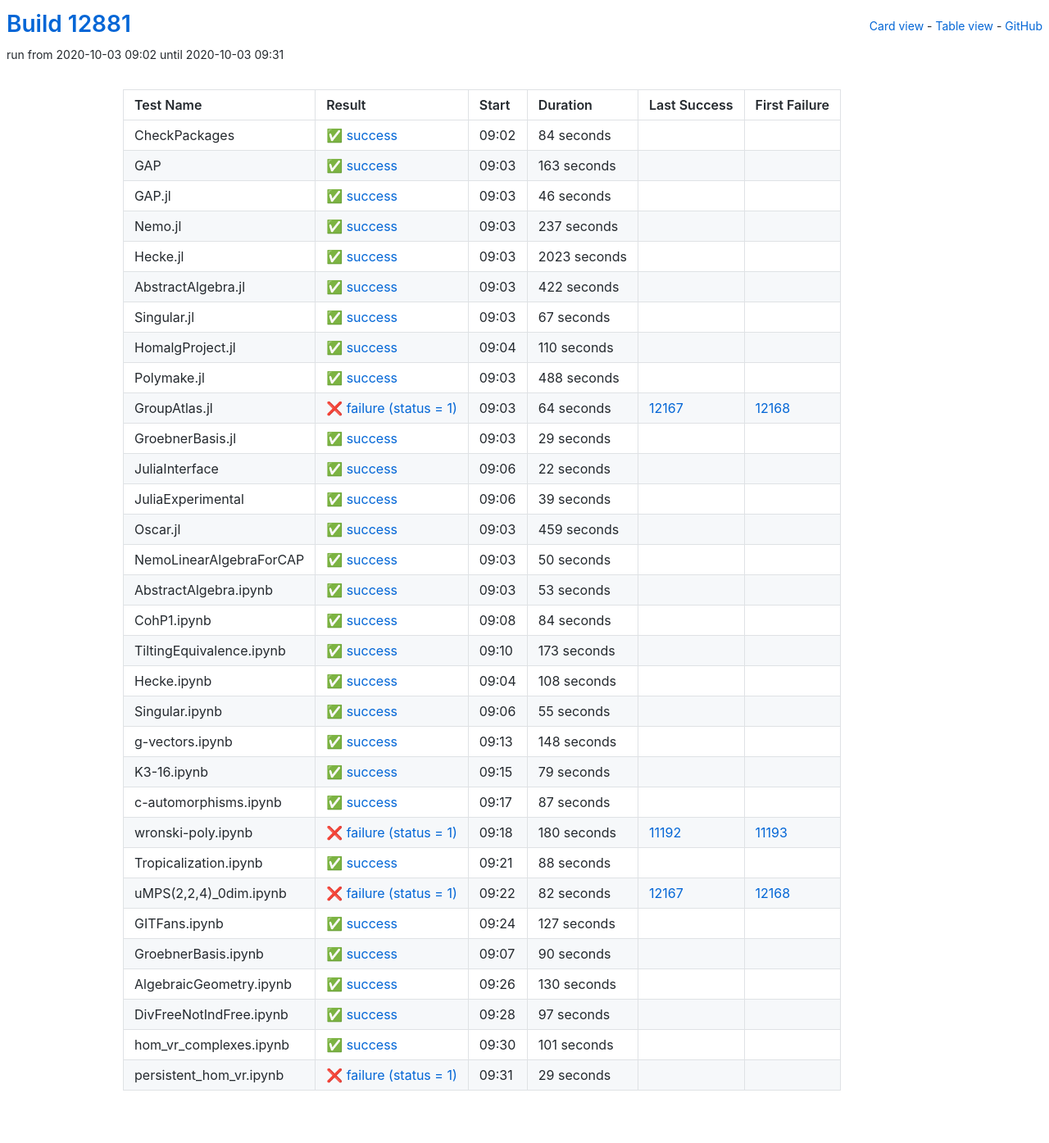
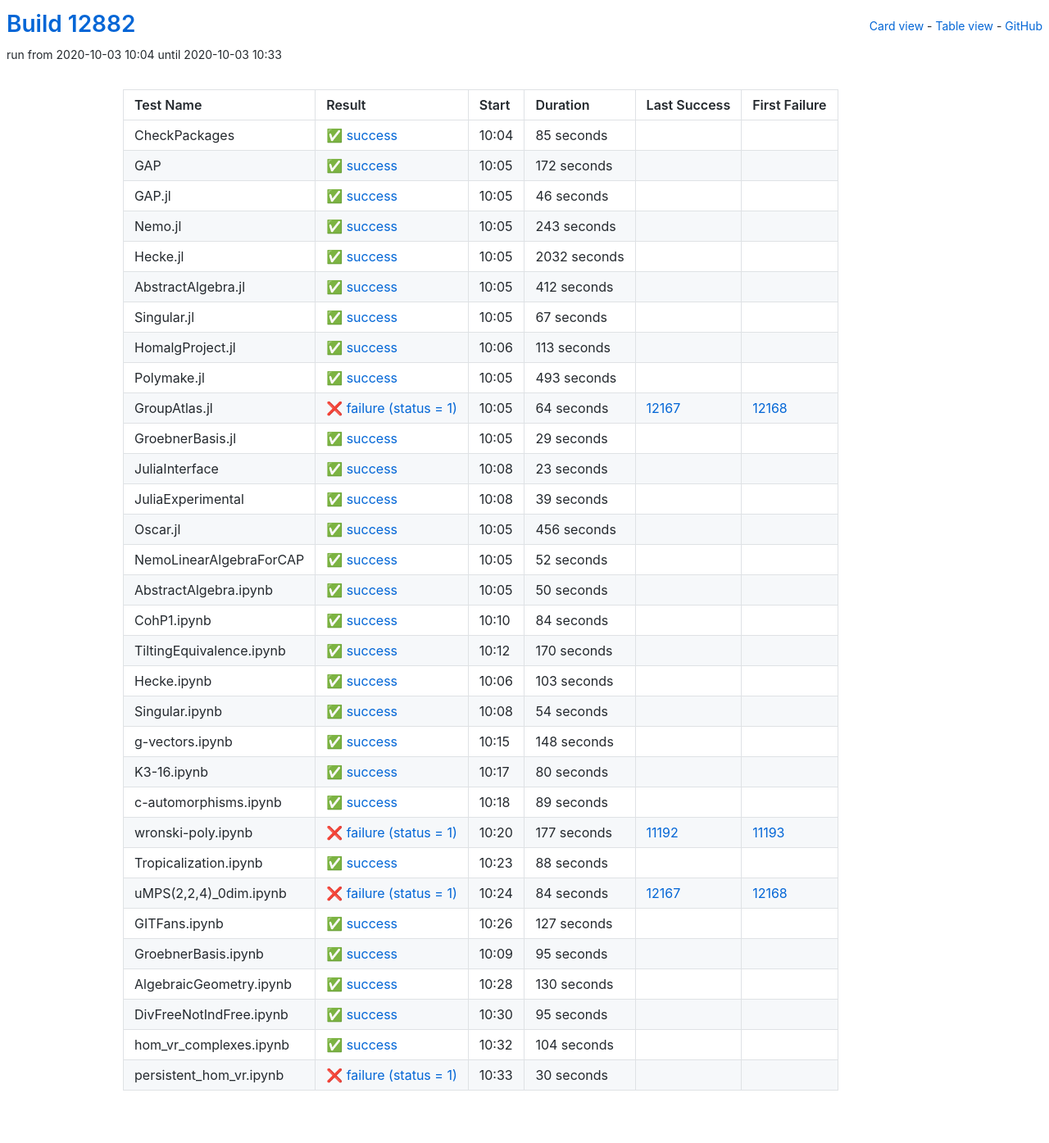
Before and after one commit to oscar-system/oscar-ci-status, a Jekyll site: the page built from table.html, in a window 1280 px wide. Shown: the whole page at 82% size. Built offline with Jekyll 4.4.1, drawn with Linux system fonts in a browser that asks for light colours.

Commit message:
Build #12882

```diff
--- a/_data/ci.yml
+++ b/_data/ci.yml
@@ -1,6 +1,6 @@
 ---
-build: 12881
-build_url: https://oscarci.mathematik.uni-kl.de/job/oscar/12881/
+build: 12882
+build_url: https://oscarci.mathematik.uni-kl.de/job/oscar/12882/
 job: oscar
 organization: oscar-system
 repo: oscar-ci-status
@@ -8,32 +8,32 @@ repourl: https://github.com/oscar-system/oscar-ci-status
 tests:
 - name: CheckPackages
   id: checkpackages
-  log: https://oscarci.mathematik.uni-kl.de/job/oscar/12881/artifact/logs/build-12881/CheckPackages.log
-  start: 2020-10-03 09:02
+  log: https://oscarci.mathematik.uni-kl.de/job/oscar/12882/artifact/logs/build-12882/CheckPackages.log
+  start: 2020-10-03 10:04
   success: true
   exitcode: 0
   status: success
-  duration: 84
+  duration: 85
   last_success: false
   last_success_url:
   first_failure: false
   first_failure_url:
 - name: GAP
   id: gap
-  log: https://oscarci.mathematik.uni-kl.de/job/oscar/12881/artifact/logs/build-12881/GAP.log
-  start: 2020-10-03 09:03
+  log: https://oscarci.mathematik.uni-kl.de/job/oscar/12882/artifact/logs/build-12882/GAP.log
+  start: 2020-10-03 10:05
   success: true
   exitcode: 0
   status: success
-  duration: 163
+  duration: 172
   last_success: false
   last_success_url:
   first_failure: false
   first_failure_url:
 - name: GAP.jl
   id: gap-jl
-  log: https://oscarci.mathematik.uni-kl.de/job/oscar/12881/artifact/logs/build-12881/GAP.jl.log
-  start: 2020-10-03 09:03
+  log: https://oscarci.mathematik.uni-kl.de/job/oscar/12882/artifact/logs/build-12882/GAP.jl.log
+  start: 2020-10-03 10:05
   success: true
   exitcode: 0
   status: success
@@ -44,44 +44,44 @@ tests:
   first_failure_url:
 - name: Nemo.jl
   id: nemo-jl
-  log: https://oscarci.mathematik.uni-kl.de/job/oscar/12881/artifact/logs/build-12881/Nemo.jl.log
-  start: 2020-10-03 09:03
+  log: https://oscarci.mathematik.uni-kl.de/job/oscar/12882/artifact/logs/build-12882/Nemo.jl.log
+  start: 2020-10-03 10:05
   success: true
   exitcode: 0
   status: success
-  duration: 237
+  duration: 243
   last_success: false
   last_success_url:
   first_failure: false
   first_failure_url:
 - name: Hecke.jl
   id: hecke-jl
-  log: https://oscarci.mathematik.uni-kl.de/job/oscar/12881/artifact/logs/build-12881/Hecke.jl.log
-  start: 2020-10-03 09:03
+  log: https://oscarci.mathematik.uni-kl.de/job/oscar/12882/artifact/logs/build-12882/Hecke.jl.log
+  start: 2020-10-03 10:05
   success: true
   exitcode: 0
   status: success
-  duration: 2023
+  duration: 2032
   last_success: false
   last_success_url:
   first_failure: false
   first_failure_url:
 - name: AbstractAlgebra.jl
   id: abstractalgebra-jl
-  log: https://oscarci.mathematik.uni-kl.de/job/oscar/12881/artifact/logs/build-12881/AbstractAlgebra.jl.log
-  start: 2020-10-03 09:03
+  log: https://oscarci.mathematik.uni-kl.de/job/oscar/12882/artifact/logs/build-12882/AbstractAlgebra.jl.log
+  start: 2020-10-03 10:05
   success: true
   exitcode: 0
   status: success
-  duration: 422
+  duration: 412
   last_success: false
   last_success_url:
   first_failure: false
   first_failure_url:
 - name: Singular.jl
   id: singular-jl
-  log: https://oscarci.mathematik.uni-kl.de/job/oscar/12881/artifact/logs/build-12881/Singular.jl.log
-  start: 2020-10-03 09:03
+  log: https://oscarci.mathematik.uni-kl.de/job/oscar/12882/artifact/logs/build-12882/Singular.jl.log
+  start: 2020-10-03 10:05
   success: true
   exitcode: 0
   status: success
@@ -92,32 +92,32 @@ tests:
   first_failure_url:
 - name: HomalgProject.jl
   id: homalgproject-jl
-  log: https://oscarci.mathematik.uni-kl.de/job/oscar/12881/artifact/logs/build-12881/HomalgProject.jl.log
-  start: 2020-10-03 09:04
+  log: https://oscarci.mathematik.uni-kl.de/job/oscar/12882/artifact/logs/build-12882/HomalgProject.jl.log
+  start: 2020-10-03 10:06
   success: true
   exitcode: 0
   status: success
-  duration: 110
+  duration: 113
   last_success: false
   last_success_url:
   first_failure: false
   first_failure_url:
 - name: Polymake.jl
   id: polymake-jl
-  log: https://oscarci.mathematik.uni-kl.de/job/oscar/12881/artifact/logs/build-12881/Polymake.jl.log
-  start: 2020-10-03 09:03
+  log: https://oscarci.mathematik.uni-kl.de/job/oscar/12882/artifact/logs/build-12882/Polymake.jl.log
+  start: 2020-10-03 10:05
   success: true
   exitcode: 0
   status: success
-  duration: 488
+  duration: 493
   last_success: false
   last_success_url:
   first_failure: false
   first_failure_url:
 - name: GroupAtlas.jl
   id: groupatlas-jl
-  log: https://oscarci.mathematik.uni-kl.de/job/oscar/12881/artifact/logs/build-12881/GroupAtlas.jl.log
-  start: 2020-10-03 09:03
+  log: https://oscarci.mathematik.uni-kl.de/job/oscar/12882/artifact/logs/build-12882/GroupAtlas.jl.log
+  start: 2020-10-03 10:05
   success: false
   exitcode: 1
   status: failure
@@ -128,8 +128,8 @@ tests:
   first_failure_url: https://oscarci.mathematik.uni-kl.de/job/oscar/12168/
 - name: GroebnerBasis.jl
   id: groebnerbasis-jl
-  log: https://oscarci.mathematik.uni-kl.de/job/oscar/12881/artifact/logs/build-12881/GroebnerBasis.jl.log
-  start: 2020-10-03 09:03
+  log: https://oscarci.mathematik.uni-kl.de/job/oscar/12882/artifact/logs/build-12882/GroebnerBasis.jl.log
+  start: 2020-10-03 10:05
   success: true
   exitcode: 0
   status: success
@@ -140,20 +140,20 @@ tests:
   first_failure_url:
 - name: JuliaInterface
   id: juliainterface
-  log: https://oscarci.mathematik.uni-kl.de/job/oscar/12881/artifact/logs/build-12881/JuliaInterface.log
-  start: 2020-10-03 09:06
+  log: https://oscarci.mathematik.uni-kl.de/job/oscar/12882/artifact/logs/build-12882/JuliaInterface.log
+  start: 2020-10-03 10:08
   success: true
   exitcode: 0
   status: success
-  duration: 22
+  duration: 23
   last_success: false
   last_success_url:
   first_failure: false
   first_failure_url:
 - name: JuliaExperimental
   id: juliaexperimental
-  log: https://oscarci.mathematik.uni-kl.de/job/oscar/12881/artifact/logs/build-12881/JuliaExperimental.log
-  start: 2020-10-03 09:06
+  log: https://oscarci.mathematik.uni-kl.de/job/oscar/12882/artifact/logs/build-12882/JuliaExperimental.log
+  start: 2020-10-03 10:08
   success: true
   exitcode: 0
   status: success
@@ -164,20 +164,32 @@ tests:
   first_failure_url:
 - name: Oscar.jl
   id: oscar-jl
-  log: https://oscarci.mathematik.uni-kl.de/job/oscar/12881/artifact/logs/build-12881/Oscar.jl.log
-  start: 2020-10-03 09:03
+  log: https://oscarci.mathematik.uni-kl.de/job/oscar/12882/artifact/logs/build-12882/Oscar.jl.log
+  start: 2020-10-03 10:05
   success: true
   exitcode: 0
   status: success
-  duration: 459
+  duration: 456
   last_success: false
   last_success_url:
   first_failure: false
   first_failure_url:
 - name: NemoLinearAlgebraForCAP
   id: nemolinearalgebraforcap
-  log: https://oscarci.mathematik.uni-kl.de/job/oscar/12881/artifact/logs/build-12881/NemoLinearAlgebraForCAP.log
-  start: 2020-10-03 09:03
+  log: https://oscarci.mathematik.uni-kl.de/job/oscar/12882/artifact/logs/build-12882/NemoLinearAlgebraForCAP.log
+  start: 2020-10-03 10:05
+  success: true
+  exitcode: 0
+  status: success
+  duration: 52
+  last_success: false
+  last_success_url:
+  first_failure: false
+  first_failure_url:
+- name: AbstractAlgebra.ipynb
+  id: abstractalgebra-ipynb
+  log: https://oscarci.mathematik.uni-kl.de/job/oscar/12882/artifact/logs/build-12882/AbstractAlgebra.ipynb.log
+  start: 2020-10-03 10:05
   success: true
   exitcode: 0
   status: success
@@ -186,22 +198,10 @@ tests:
   last_success_url:
   first_failure: false
   first_failure_url:
-- name: AbstractAlgebra.ipynb
-  id: abstractalgebra-ipynb
-  log: https://oscarci.mathematik.uni-kl.de/job/oscar/12881/artifact/logs/build-12881/AbstractAlgebra.ipynb.log
-  start: 2020-10-03 09:03
-  success: true
-  exitcode: 0
-  status: success
-  duration: 53
-  last_success: false
-  last_success_url:
-  first_failure: false
-  first_failure_url:
 - name: CohP1.ipynb
   id: cohp1-ipynb
-  log: https://oscarci.mathematik.uni-kl.de/job/oscar/12881/artifact/logs/build-12881/CohP1.ipynb.log
-  start: 2020-10-03 09:08
+  log: https://oscarci.mathematik.uni-kl.de/job/oscar/12882/artifact/logs/build-12882/CohP1.ipynb.log
+  start: 2020-10-03 10:10
   success: true
   exitcode: 0
   status: success
@@ -212,44 +212,44 @@ tests:
   first_failure_url:
 - name: TiltingEquivalence.ipynb
   id: tiltingequivalence-ipynb
-  log: https://oscarci.mathematik.uni-kl.de/job/oscar/12881/artifact/logs/build-12881/TiltingEquivalence.ipynb.log
-  start: 2020-10-03 09:10
+  log: https://oscarci.mathematik.uni-kl.de/job/oscar/12882/artifact/logs/build-12882/TiltingEquivalence.ipynb.log
+  start: 2020-10-03 10:12
   success: true
   exitcode: 0
   status: success
-  duration: 173
+  duration: 170
   last_success: false
   last_success_url:
   first_failure: false
   first_failure_url:
 - name: Hecke.ipynb
   id: hecke-ipynb
-  log: https://oscarci.mathematik.uni-kl.de/job/oscar/12881/artifact/logs/build-12881/Hecke.ipynb.log
-  start: 2020-10-03 09:04
+  log: https://oscarci.mathematik.uni-kl.de/job/oscar/12882/artifact/logs/build-12882/Hecke.ipynb.log
+  start: 2020-10-03 10:06
   success: true
   exitcode: 0
   status: success
-  duration: 108
+  duration: 103
   last_success: false
   last_success_url:
   first_failure: false
   first_failure_url:
 - name: Singular.ipynb
   id: singular-ipynb
-  log: https://oscarci.mathematik.uni-kl.de/job/oscar/12881/artifact/logs/build-12881/Singular.ipynb.log
-  start: 2020-10-03 09:06
+  log: https://oscarci.mathematik.uni-kl.de/job/oscar/12882/artifact/logs/build-12882/Singular.ipynb.log
+  start: 2020-10-03 10:08
   success: true
   exitcode: 0
   status: success
-  duration: 55
+  duration: 54
   last_success: false
   last_success_url:
   first_failure: false
   first_failure_url:
 - name: g-vectors.ipynb
   id: g-vectors-ipynb
-  log: https://oscarci.mathematik.uni-kl.de/job/oscar/12881/artifact/logs/build-12881/g-vectors.ipynb.log
-  start: 2020-10-03 09:13
+  log: https://oscarci.mathematik.uni-kl.de/job/oscar/12882/artifact/logs/build-12882/g-vectors.ipynb.log
+  start: 2020-10-03 10:15
   success: true
   exitcode: 0
   status: success
@@ -260,44 +260,44 @@ tests:
   first_failure_url:
 - name: K3-16.ipynb
   id: k3-16-ipynb
-  log: https://oscarci.mathematik.uni-kl.de/job/oscar/12881/artifact/logs/build-12881/K3-16.ipynb.log
-  start: 2020-10-03 09:15
+  log: https://oscarci.mathematik.uni-kl.de/job/oscar/12882/artifact/logs/build-12882/K3-16.ipynb.log
+  start: 2020-10-03 10:17
   success: true
   exitcode: 0
   status: success
-  duration: 79
+  duration: 80
   last_success: false
   last_success_url:
   first_failure: false
   first_failure_url:
 - name: c-automorphisms.ipynb
   id: c-automorphisms-ipynb
-  log: https://oscarci.mathematik.uni-kl.de/job/oscar/12881/artifact/logs/build-12881/c-automorphisms.ipynb.log
-  start: 2020-10-03 09:17
+  log: https://oscarci.mathematik.uni-kl.de/job/oscar/12882/artifact/logs/build-12882/c-automorphisms.ipynb.log
+  start: 2020-10-03 10:18
   success: true
   exitcode: 0
   status: success
-  duration: 87
+  duration: 89
   last_success: false
   last_success_url:
   first_failure: false
   first_failure_url:
 - name: wronski-poly.ipynb
   id: wronski-poly-ipynb
-  log: https://oscarci.mathematik.uni-kl.de/job/oscar/12881/artifact/logs/build-12881/wronski-poly.ipynb.log
-  start: 2020-10-03 09:18
+  log: https://oscarci.mathematik.uni-kl.de/job/oscar/12882/artifact/logs/build-12882/wronski-poly.ipynb.log
+  start: 2020-10-03 10:20
   success: false
   exitcode: 1
   status: failure
-  duration: 180
+  duration: 177
   last_success: 11192
   last_success_url: https://oscarci.mathematik.uni-kl.de/job/oscar/11192/
   first_failure: 11193
   first_failure_url: https://oscarci.mathematik.uni-kl.de/job/oscar/11193/
 - name: Tropicalization.ipynb
   id: tropicalization-ipynb
-  log: https://oscarci.mathematik.uni-kl.de/job/oscar/12881/artifact/logs/build-12881/Tropicalization.ipynb.log
-  start: 2020-10-03 09:21
+  log: https://oscarci.mathematik.uni-kl.de/job/oscar/12882/artifact/logs/build-12882/Tropicalization.ipynb.log
+  start: 2020-10-03 10:23
   success: true
   exitcode: 0
   status: success
@@ -308,20 +308,20 @@ tests:
   first_failure_url:
 - name: uMPS(2,2,4)_0dim.ipynb
   id: umps-2-2-4-0dim-ipynb
-  log: https://oscarci.mathematik.uni-kl.de/job/oscar/12881/artifact/logs/build-12881/uMPS-2-2-4-_0dim.ipynb.log
-  start: 2020-10-03 09:22
+  log: https://oscarci.mathematik.uni-kl.de/job/oscar/12882/artifact/logs/build-12882/uMPS-2-2-4-_0dim.ipynb.log
+  start: 2020-10-03 10:24
   success: false
   exitcode: 1
   status: failure
-  duration: 82
+  duration: 84
   last_success: 12167
   last_success_url: https://oscarci.mathematik.uni-kl.de/job/oscar/12167/
   first_failure: 12168
   first_failure_url: https://oscarci.mathematik.uni-kl.de/job/oscar/12168/
 - name: GITFans.ipynb
   id: gitfans-ipynb
-  log: https://oscarci.mathematik.uni-kl.de/job/oscar/12881/artifact/logs/build-12881/GITFans.ipynb.log
-  start: 2020-10-03 09:24
+  log: https://oscarci.mathematik.uni-kl.de/job/oscar/12882/artifact/logs/build-12882/GITFans.ipynb.log
+  start: 2020-10-03 10:26
   success: true
   exitcode: 0
   status: success
@@ -332,20 +332,20 @@ tests:
   first_failure_url:
 - name: GroebnerBasis.ipynb
   id: groebnerbasis-ipynb
-  log: https://oscarci.mathematik.uni-kl.de/job/oscar/12881/artifact/logs/build-12881/GroebnerBasis.ipynb.log
-  start: 2020-10-03 09:07
+  log: https://oscarci.mathematik.uni-kl.de/job/oscar/12882/artifact/logs/build-12882/GroebnerBasis.ipynb.log
+  start: 2020-10-03 10:09
   success: true
   exitcode: 0
   status: success
-  duration: 90
+  duration: 95
   last_success: false
   last_success_url:
   first_failure: false
   first_failure_url:
 - name: AlgebraicGeometry.ipynb
   id: algebraicgeometry-ipynb
-  log: https://oscarci.mathematik.uni-kl.de/job/oscar/12881/artifact/logs/build-12881/AlgebraicGeometry.ipynb.log
-  start: 2020-10-03 09:26
+  log: https://oscarci.mathematik.uni-kl.de/job/oscar/12882/artifact/logs/build-12882/AlgebraicGeometry.ipynb.log
+  start: 2020-10-03 10:28
   success: true
   exitcode: 0
   status: success
@@ -356,36 +356,36 @@ tests:
   first_failure_url:
 - name: DivFreeNotIndFree.ipynb
   id: divfreenotindfree-ipynb
-  log: https://oscarci.mathematik.uni-kl.de/job/oscar/12881/artifact/logs/build-12881/DivFreeNotIndFree.ipynb.log
-  start: 2020-10-03 09:28
+  log: https://oscarci.mathematik.uni-kl.de/job/oscar/12882/artifact/logs/build-12882/DivFreeNotIndFree.ipynb.log
+  start: 2020-10-03 10:30
   success: true
   exitcode: 0
   status: success
-  duration: 97
+  duration: 95
   last_success: false
   last_success_url:
   first_failure: false
   first_failure_url:
 - name: hom_vr_complexes.ipynb
   id: hom-vr-complexes-ipynb
-  log: https://oscarci.mathematik.uni-kl.de/job/oscar/12881/artifact/logs/build-12881/hom_vr_complexes.ipynb.log
-  start: 2020-10-03 09:30
+  log: https://oscarci.mathematik.uni-kl.de/job/oscar/12882/artifact/logs/build-12882/hom_vr_complexes.ipynb.log
+  start: 2020-10-03 10:32
   success: true
   exitcode: 0
   status: success
-  duration: 101
+  duration: 104
   last_success: false
   last_success_url:
   first_failure: false
   first_failure_url:
 - name: persistent_hom_vr.ipynb
   id: persistent-hom-vr-ipynb
-  log: https://oscarci.mathematik.uni-kl.de/job/oscar/12881/artifact/logs/build-12881/persistent_hom_vr.ipynb.log
-  start: 2020-10-03 09:31
+  log: https://oscarci.mathematik.uni-kl.de/job/oscar/12882/artifact/logs/build-12882/persistent_hom_vr.ipynb.log
+  start: 2020-10-03 10:33
   success: false
   exitcode: 1
   status: failure
-  duration: 29
+  duration: 30
   last_success: false
   last_success_url:
   first_failure: false
```
Also changed, not shown: README.md.
